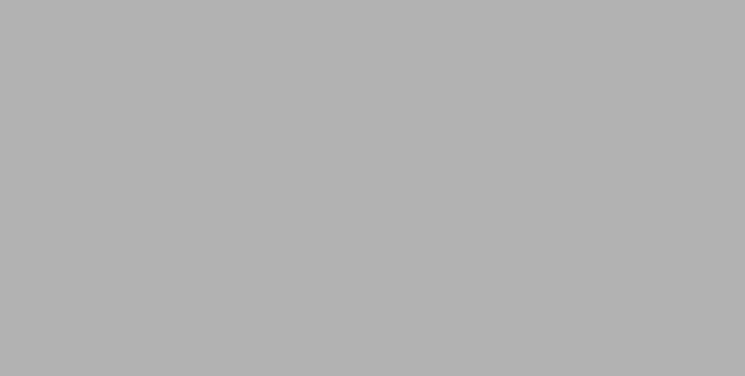
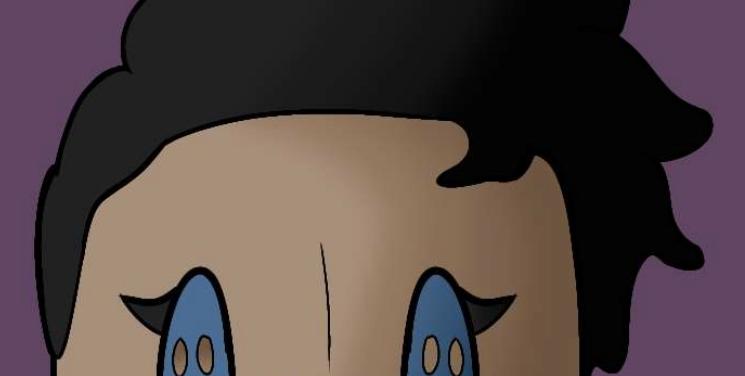
Before and after one commit to HiroyukiDraw/Arlene.github.io, a plain HTML site: page index.html in a window 1280 px wide. Shown: the top 376 px of the page, without its empty margins (290-1035 px from the left). Drawn offline with Linux system fonts and the light colour scheme.

Commit message:
Update index.html

```diff
--- a/index.html
+++ b/index.html
@@ -8,7 +8,7 @@
       margin: 0;
       padding: 0;
       height: 100vh;
-      background-image: url('Hayys.jpg'); /* Replace with your image URL */
+      background-image: url('Hayss.jpg'); /* Replace with your image URL */
       background-size: cover; /* Cover the whole area */
       background-position: center; /* Center the image */
       background-repeat: no-repeat; /* Prevent repeat */
```
